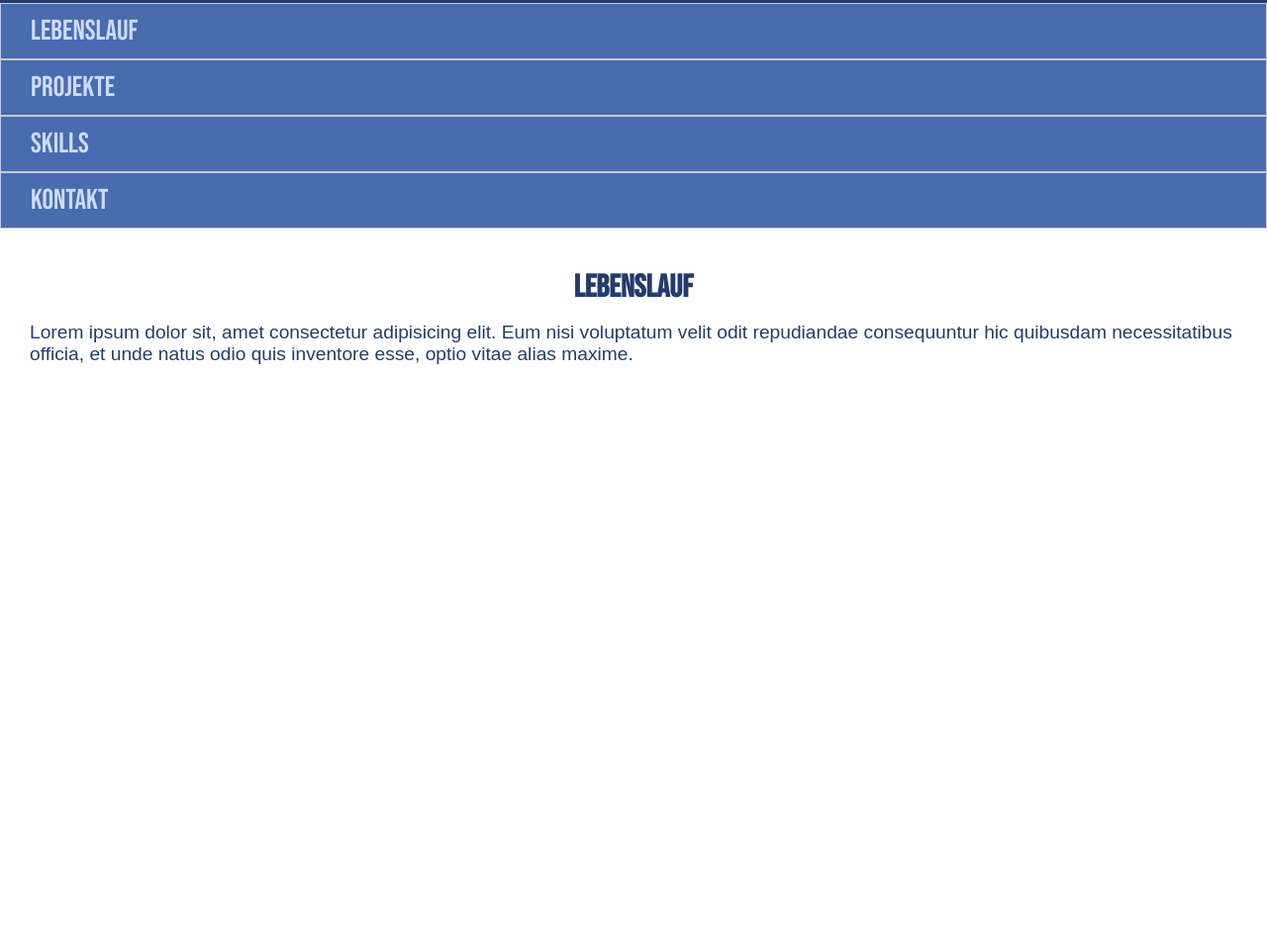
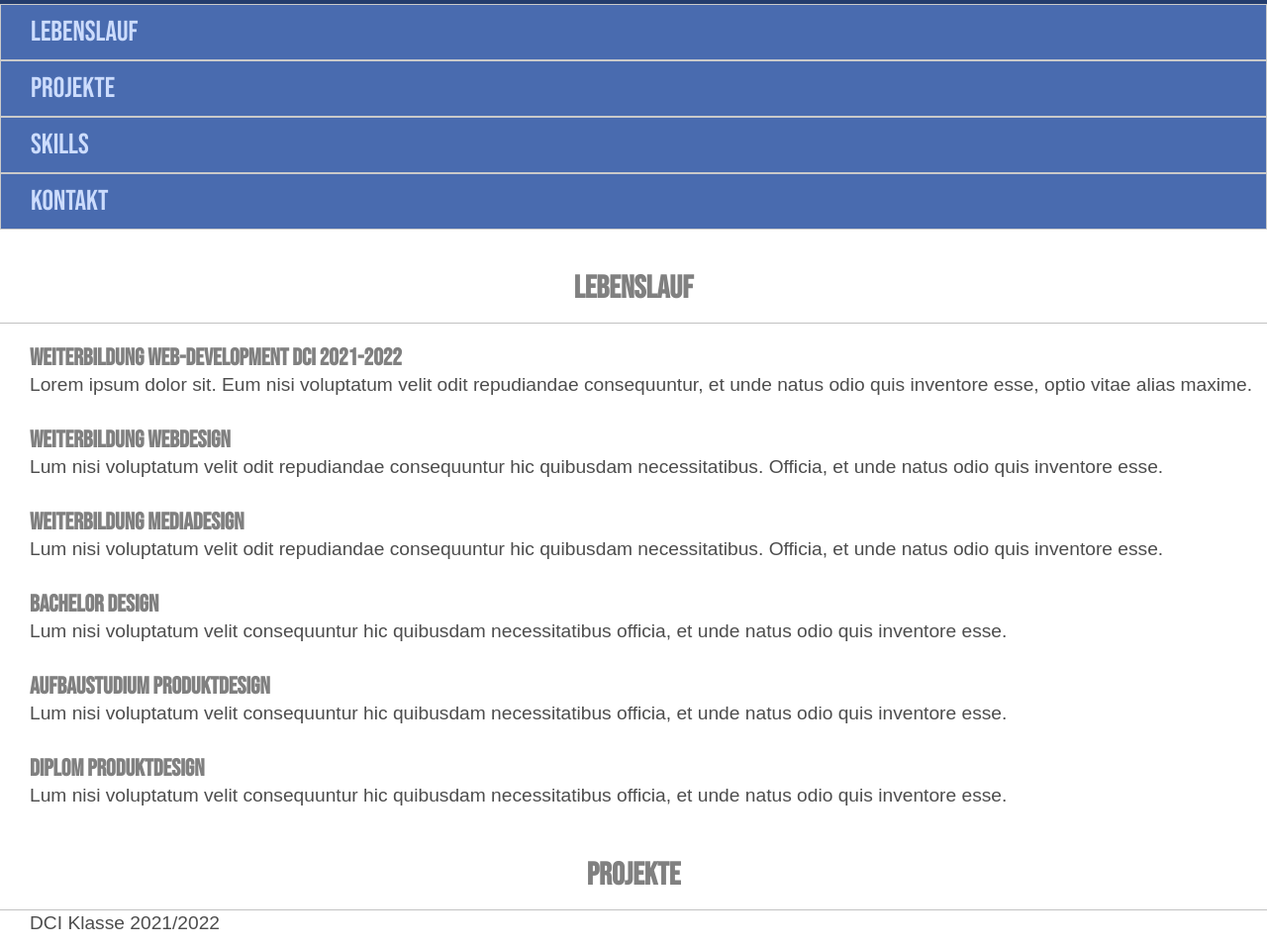
Before and after one commit to maurostein/portfolio, a plain HTML site: page index.html in a window 1280 px wide. Shown: the part 936-1893 px from the top of the page at 99% size. Drawn offline with Linux system fonts and the light colour scheme.

Commit message:
update28.06_02

```diff
--- a/index.html
+++ b/index.html
@@ -36,20 +36,40 @@
   </div>
 </div>
 
-
   <nav>
     <a  href="#lebenslauf">Lebenslauf</a>
     <a  href="#projekte">Projekte</a>
     <a href="#skills">Skills</a>
     <a href="#kontakt">Kontakt</a>
-</nav>
+  </nav>
 
 
 <div class="section" id="lebenslauf">
 <h2>Lebenslauf</h2>
-<p>Lorem ipsum dolor sit, amet consectetur adipisicing elit. Eum nisi voluptatum velit odit repudiandae consequuntur hic quibusdam necessitatibus officia, et unde natus odio quis inventore esse, optio vitae alias maxime.<br>
+<h3>Weiterbildung Web-development DCI 2021-2022</h3>
+<p>Lorem ipsum dolor sit. Eum nisi voluptatum velit odit repudiandae consequuntur, et unde natus odio quis inventore esse, optio vitae alias maxime.<br>
+</p>
 
+<h3>Weiterbildung Webdesign</h3>
+<p>Lum nisi voluptatum velit odit repudiandae consequuntur hic quibusdam necessitatibus. Officia, et unde natus odio quis inventore esse.<br>
 </p>
+
+<h3>Weiterbildung Mediadesign</h3>
+<p>Lum nisi voluptatum velit odit repudiandae consequuntur hic quibusdam necessitatibus. Officia, et unde natus odio quis inventore esse.<br>
+</p>
+
+<h3>Bachelor Design</h3>
+  <p>Lum nisi voluptatum velit consequuntur hic quibusdam necessitatibus officia, et unde natus odio quis inventore esse.<br>
+  </p>
+
+<h3>Aufbaustudium Produktdesign</h3>
+<p>Lum nisi voluptatum velit consequuntur hic quibusdam necessitatibus officia, et unde natus odio quis inventore esse.<br>
+</p>
+
+<h3>Diplom Produktdesign</h3>
+<p>Lum nisi voluptatum velit consequuntur hic quibusdam necessitatibus officia, et unde natus odio quis inventore esse.<br>
+</p>
+
 </div>
 
 <div class="section" id="projekte">
--- a/static/CSS/style.css
+++ b/static/CSS/style.css
@@ -11,12 +11,8 @@ html {
 }
 
 h1 {
-  margin-top: 45px;
-  margin-bottom: 10px;
+  margin-top: 5%;
 }
-
-
-
 
 nav {
  background-color: rgb(73, 107, 175);
@@ -59,13 +55,15 @@ nav a:hover {
   border-radius: 50%;
   width: 50%;
 
+
 }
 
 #title {
   font-family: Arial, Helvetica, sans-serif;
   color:rgb(148, 177, 236);
-  margin-bottom: 20px;
   font-size: 1.2em;
+  padding-left: 15px;
+
 }
 
 
@@ -83,20 +81,32 @@ h1 {
 
 h2 {
   font-family: 'Bebas Neue', cursive;
-  color: rgb(35,60,109);
- font-size:2em;
- text-align: center;
- padding-top: 20px;
- padding-bottom: 15px;
+  color: gray;
+  font-size:2em;
+  text-align: center;
+  padding-top: 20px;
+  padding-bottom: 15px;
+  border-bottom: rgb(194, 194, 194) solid 1px;
+}
 
+h3 {
+  font-family: 'Bebas Neue', cursive;
+  color: gray;
+  font-size:1.5em;
+  padding-top: 20px;
+  padding-left: 30px;
+  padding-right: 10px;
 }
 
 p {
     font-family: Arial, Helvetica, sans-serif;
     font-size: 1.2em;
-    color: rgb(35, 60, 109);
+    color: rgb(77, 77, 77);
+    padding-top: 2px;
+    padding-bottom: 10px;
     padding-left: 30px;
     padding-right: 10px;
+
 }
 
 
@@ -105,7 +115,7 @@ p {
 }
 
 .section {
-  height: 800px;
+  height: 100%;
   font-size: 1em;
   padding-top: 20px;
 }
```
